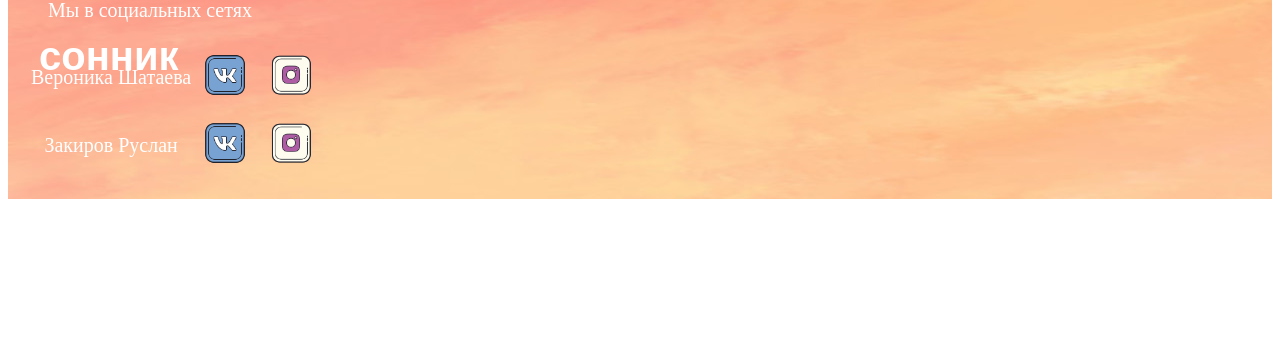
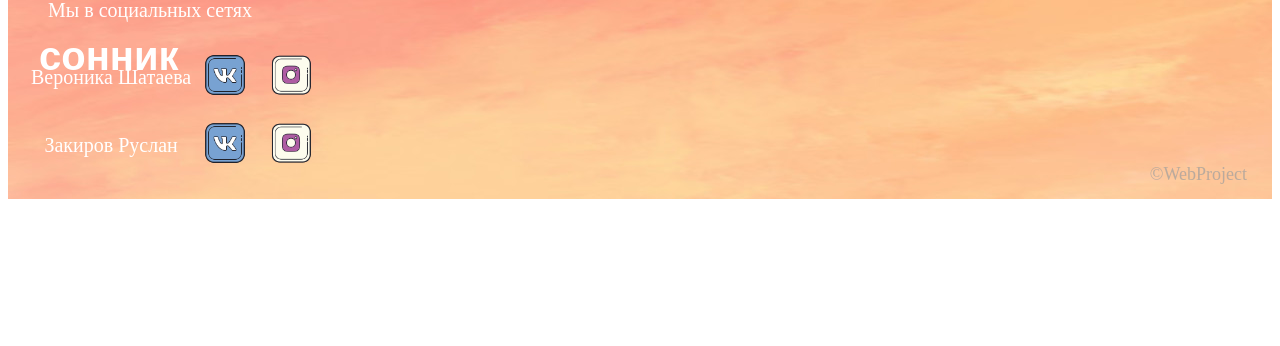
Before and after one commit to FunnyBear27/Web-project, a Python web app: template templates/index.html in a window 1280 px wide. Shown: the part 179-525 px from the top of the page. Run offline with Jinja, Linux system fonts and the light colour scheme; the template is opened without the code that fills it, so the values that code supplies are empty.

Commit message:
background was added

```diff
--- a/static/css/style.css
+++ b/static/css/style.css
@@ -6,6 +6,7 @@
 .footer_style {
     background: url(../images/orange-gradient.png) repeat-x;
     height: 200px;
+    margin-top: 0px;
    }
 
 .upper-buttons {
@@ -44,8 +45,21 @@ a:active { background: rgba(0, 0, 0, 0); }
     margin-left: 40px;
 }
 
+#copyright {
+    font-size: 18px;
+    color: rgba(158, 158, 158, 0.699);
+    float: right;
+    margin-top: -35px;
+    margin-right: 25px;
+}
+
 p {
     color: rgb(255, 255, 255);
     font-size: 20px;
     margin-left: 20px;
 }
+
+.container {
+    margin-bottom: 0px;
+    background: grey url(../images/back.png);
+}
--- a/templates/index.html
+++ b/templates/index.html
@@ -36,6 +36,7 @@
         </tr>
       </table>
     </div>
+    <p id="copyright">©WebProject</p>
   </footer>
 
  </body>
```
Also changed, not shown: static/images/back.png (added).
